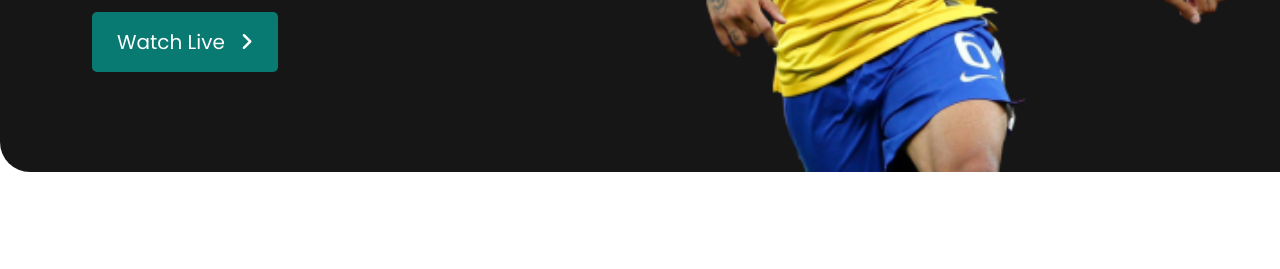
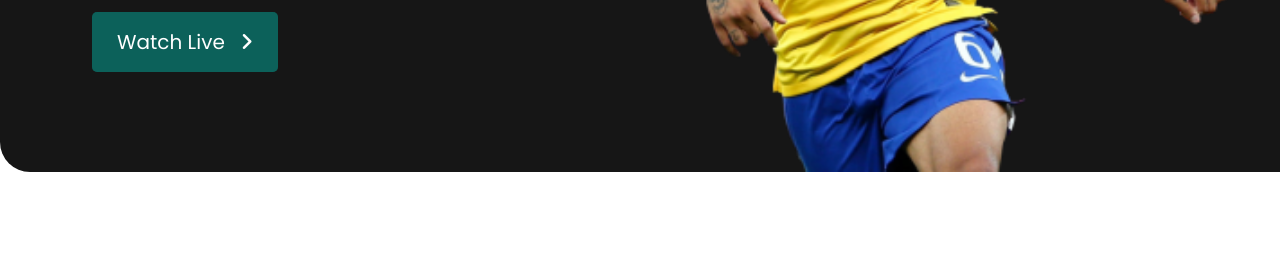
Before and after one commit to 0xkabir/football-mania, a plain HTML site: page index.html in a window 1280 px wide. In both pictures the pointer is over the link "Watch Live". Shown: the part 494-763 px from the top of the page. Drawn offline with Linux system fonts and the light colour scheme.

Commit message:
animation added for buttons

```diff
--- a/css/index.css
+++ b/css/index.css
@@ -20,6 +20,12 @@ main{
     font-size: 20px;
     background-color: #FFFFFF;
     border-radius: 5px;
+    box-shadow: inset 0 0 0 0 #1616163f;
+    transition: ease-out 0.3s;
+}
+
+.link-btn:hover{
+    box-shadow: inset 250px 0 0 0 #1616163f;
 }
 /* setting style for active pages */
 .active{
--- a/css/matches.css
+++ b/css/matches.css
@@ -20,6 +20,12 @@ main{
     font-size: 20px;
     background-color: #FFFFFF;
     border-radius: 5px;
+    box-shadow: inset 0 0 0 0 #1616163f;
+    transition: ease-out 0.3s;
+}
+
+.link-btn:hover{
+    box-shadow: inset 250px 0 0 0 #1616163f;
 }
 /* setting style for active pages */
 .active{
```
